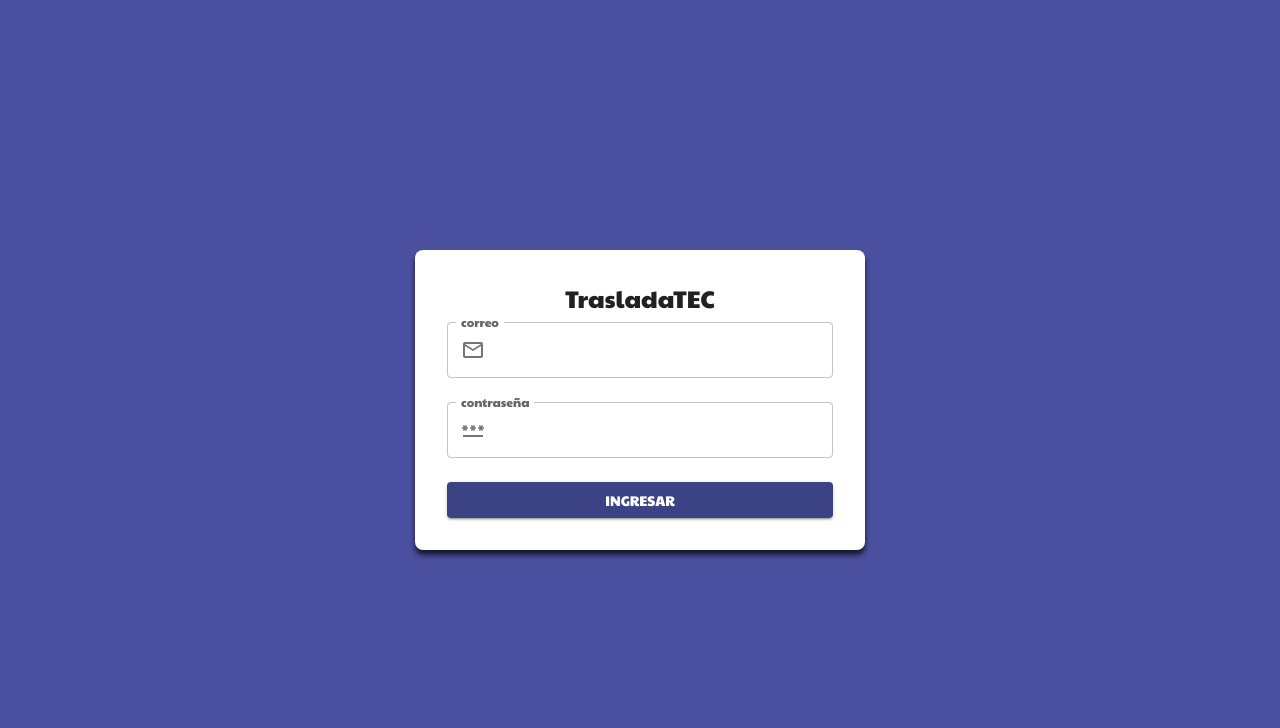
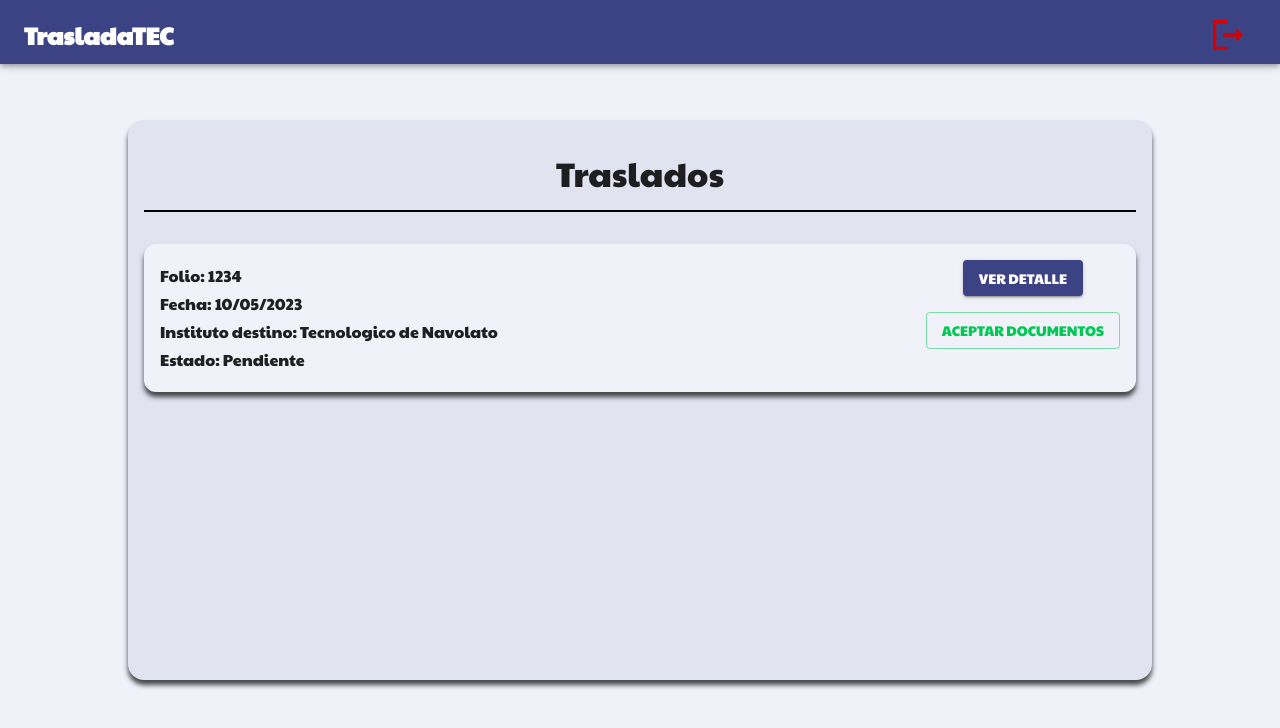
Before and after one commit to JesugG17/TrasladaTEC, a React (Vite) app in the folder frontend/: page /control-escolar in a window 1280 px wide. Before the commit this address led to /. Shown: the top 728 px of the page. Built offline with nearby package versions, Linux system fonts and the light colour scheme.

Commit message:
feature: control escolar page terminada, layout de vista de traslados hecho

```diff
--- /dev/null
+++ b/frontend/src/trasladatec/components/TrasladosCoordinador.jsx
@@ -0,0 +1,21 @@
+import { Button } from "@mui/material";
+import { TrasladoCardLayout } from "../layout/TrasladoCardLayout";
+
+export const TrasladosCoordinador = () => {
+  return (
+    <TrasladoCardLayout>
+      <Button
+        variant="outlined"
+        color="error"
+        sx={{
+          mr: 2,
+        }}
+      >
+        Rechazar
+      </Button>
+      <Button variant="outlined" color="success">
+        Aceptar
+      </Button>
+    </TrasladoCardLayout>
+  );
+};
--- /dev/null
+++ b/frontend/src/trasladatec/components/TrasladosEscolar.jsx
@@ -0,0 +1,12 @@
+import { Button } from "@mui/material";
+import { TrasladoCardLayout } from "../layout/TrasladoCardLayout";
+
+export const TrasladosEscolar = () => {
+  return (
+    <TrasladoCardLayout>
+      <Button variant="outlined" color="success">
+        Aceptar documentos
+      </Button>
+    </TrasladoCardLayout>
+  );
+};
--- a/frontend/src/trasladatec/components/TrasladoCard.jsx
+++ b/frontend/src/trasladatec/layout/TrasladoCardLayout.jsx
@@ -1,6 +1,6 @@
 import { Button, Grid, ListItem, ListItemText } from "@mui/material";
 
-export const TrasladoCard = () => {
+export const TrasladoCardLayout = ({ children }) => {
   return (
     <ListItem
       className="box-shadow"
@@ -34,20 +34,7 @@ export const TrasladoCard = () => {
             <Grid item>
               <Button variant="contained">Ver detalle</Button>
             </Grid>
-            <Grid item>
-              <Button
-                variant="outlined"
-                color="error"
-                sx={{
-                  mr: 2,
-                }}
-              >
-                Rechazar
-              </Button>
-              <Button variant="outlined" color="success">
-                Aceptar
-              </Button>
-            </Grid>
+            <Grid item>{children}</Grid>
           </Grid>
         </Grid>
       </Grid>
--- /dev/null
+++ b/frontend/src/trasladatec/pages/ControlEscolarPage.jsx
@@ -0,0 +1,51 @@
+import { Grid, List, Typography } from "@mui/material";
+import { TrasladaTECLayout } from "../layout/TrasladaTECLayout";
+import { TrasladosCoordinador } from "../components/TrasladosCoordinador";
+import { TrasladosEscolar } from "../components/TrasladosEscolar";
+
+export const ControlEscolarPage = () => {
+  return (
+    <TrasladaTECLayout containsSidebar={false}>
+      <Grid
+        container
+        direction="row"
+        alignItems="center"
+        justifyContent="center"
+        sx={{
+          height: "100vh",
+        }}
+      >
+        <Grid
+          container
+          className="box-shadow"
+          direction="column"
+          sx={{
+            backgroundColor: "secondary.main",
+            width: "80%",
+            height: "70%",
+            borderRadius: 4,
+            padding: 2,
+          }}
+        >
+          <Grid item>
+            <Typography
+              align="center"
+              variant="h4"
+              sx={{
+                borderBottom: "2px solid black",
+                padding: 2,
+                mb: 3,
+              }}
+            >
+              Traslados
+            </Typography>
+          </Grid>
+
+          <List sx={{ width: "100%" }}>
+            <TrasladosEscolar />
+          </List>
+        </Grid>
+      </Grid>
+    </TrasladaTECLayout>
+  );
+};
--- a/frontend/src/trasladatec/pages/index.js
+++ b/frontend/src/trasladatec/pages/index.js
@@ -1,3 +1,4 @@
 export * from './CoordinadorPage';
 export * from './EstudiantePage';
 export * from './JefeDivisionPage';
+export * from './ControlEscolarPage';
--- a/frontend/src/trasladatec/routes/TrasladaTECRoutes.jsx
+++ b/frontend/src/trasladatec/routes/TrasladaTECRoutes.jsx
@@ -1,12 +1,18 @@
 import { Navigate, Route, Routes } from "react-router";
-import { EstudiantePage, JefeDivisionPage, CoordinadorPage } from "../pages";
+import {
+  EstudiantePage,
+  JefeDivisionPage,
+  CoordinadorPage,
+  ControlEscolarPage,
+} from "../pages";
 
 export const TrasladaTECRoutes = () => {
   return (
     <Routes>
       <Route path="/estudiante" element={<EstudiantePage />} />
       <Route path="/jefe" element={<JefeDivisionPage />} />
-      <Route path="/coordinador" element={<CoordinadorPage />}/>
+      <Route path="/coordinador" element={<CoordinadorPage />} />
+      <Route path="/control-escolar" element={<ControlEscolarPage />} />
       <Route path="/*" element={<Navigate to="/" />} />
     </Routes>
   );
```
